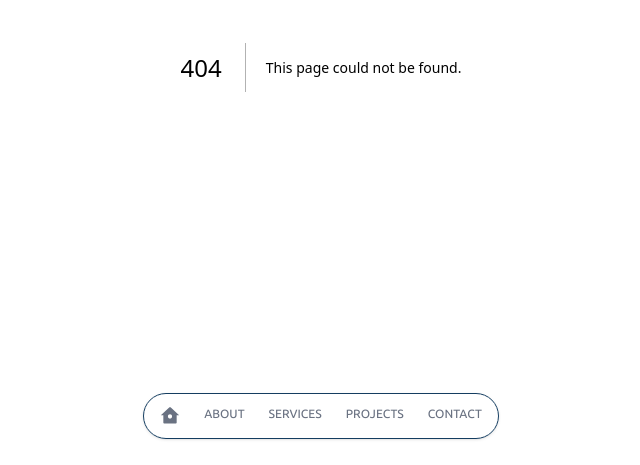
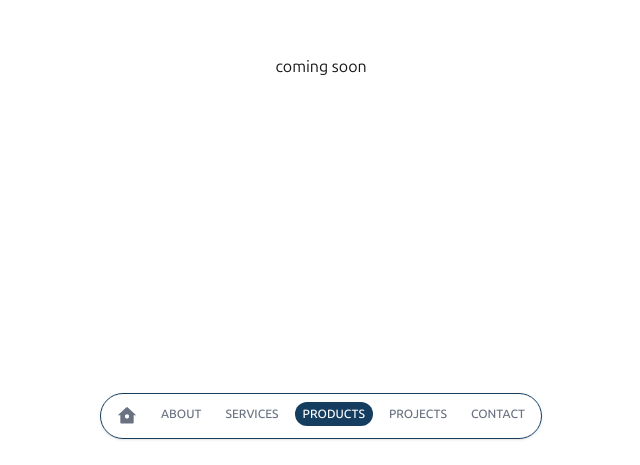
Before and after one commit to heismyke/idahvis, a Next.js app: page /products in a window 1280 px wide. Before the commit this address had no page. Shown: the part 333-798 px from the top of the page, without its empty margins (319-959 px from the left). Built offline with nearby package versions, Linux system fonts and the light colour scheme.

Commit message:
products page

```diff
--- a/app/components/navigation.tsx
+++ b/app/components/navigation.tsx
@@ -16,6 +16,7 @@ const links: Links[] = [
   { href: '/', label: 'HOME', icon: RiHome7Fill },
   { href: '/about', label: 'ABOUT' },
   { href: '/services', label: 'SERVICES' },
+  { href: '/products', label: 'PRODUCTS' },
   { href: '/projects', label: 'PROJECTS' },
   { href: '/contact', label: 'CONTACT' },
 ]
--- /dev/null
+++ b/app/products/page.tsx
@@ -0,0 +1,7 @@
+import React from 'react'
+
+const Products = () => {
+  return <div className="flex items-center justify-center h-[100vh]">coming soon</div>
+}
+
+export default Products
```
